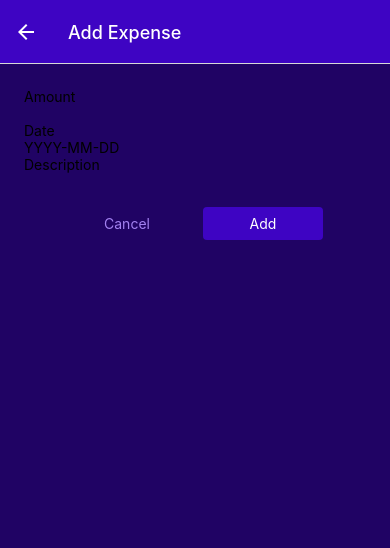
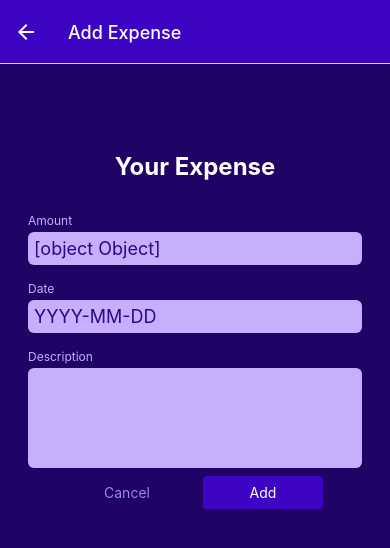
Before and after one commit to alikareem123/expense-tracker, a React Native app: screen /ManageExpense in a window 390 px wide. Shown: the top 548 px of the page. Built offline with nearby package versions, Linux system fonts and the light colour scheme.

Commit message:
styled the inputs

```diff
--- a/components/ManageExpense/ExpenseForm.js
+++ b/components/ManageExpense/ExpenseForm.js
@@ -1,18 +1,36 @@
-import { View } from "react-native";
+import { StyleSheet, Text, View } from "react-native";
 import Input from "./Input";
+import { useState } from "react";
 
 function ExpenseForm() {
-  function amountChangeHandler() {}
+  const [inputValues, setInputValues] = useState({
+    amount: "",
+    date: "",
+    description: "",
+  });
+  function inputChangeHandler(inputIdentifier, enteredValue) {
+    setInputValues((curInputValues) => {
+      return {
+        ...curInputValues,
+        [inputIdentifier]: enteredValue,
+      };
+    });
+  }
   return (
+    <View style={styles.form}>
+      <Text style={styles.title}>Your Expense</Text>
       <View>
         <Input
+          style={styles.rowInput}
           label="Amount"
           textInputConfig={{
             keyboardType: "decimal-pad",
-          onChangeText: amountChangeHandler,
+            onChangeText: inputChangeHandler,
+            value: inputValues,
           }}
         />
         <Input
+          style={styles.rowInput}
           label="Date"
           textInputConfig={{
             placeholder: "YYYY-MM-DD",
@@ -20,6 +38,7 @@
             onChangeText: () => {},
           }}
         />
+      </View>
       <Input
         label="Description"
         textInputConfig={{
@@ -32,3 +51,23 @@
   );
 }
 export default ExpenseForm;
+
+const styles = StyleSheet.create({
+  form: {
+    marginTop: 40,
+  },
+  title: {
+    fontSize: 24,
+    fontWeight: "bold",
+    color: "white",
+    marginVertical: 24,
+    textAlign: "center",
+  },
+  inputsRow: {
+    flexDirection: "row",
+    justifyContent: "space-between",
+  },
+  rowInput: {
+    flex: 1,
+  },
+});
--- a/components/ManageExpense/Input.js
+++ b/components/ManageExpense/Input.js
@@ -1,9 +1,41 @@
-import { TextInput, View, Text } from "react-native";
+import { TextInput, View, Text, StyleSheet } from "react-native";
+import { GlobalStyles } from "../../constants/style";
 
-function Input({label, textInputConfig}) {
-  return <View>
-    <Text>{label}</Text>
-    <TextInput {...textInputConfig}/>
-  </View>;
+function Input({ label,style, textInputConfig }) {
+  const inputStyles = [styles.input];
+
+  if (textInputConfig && textInputConfig.multiline) {
+    inputStyles.push(styles.inputMultiline);
+  }
+
+  return (
+    <View style={[styles.inputContainer, style]}>
+      <Text style={styles.label}>{label}</Text>
+      <TextInput {...textInputConfig} style={inputStyles} />
+    </View>
+  );
 }
 export default Input;
+
+const styles = StyleSheet.create({
+  inputContainer: {
+    marginHorizontal: 4,
+    marginVertical: 8,
+  },
+  label: {
+    fontSize: 12,
+    color: GlobalStyles.colors.primary100,
+    marginBottom: 4,
+  },
+  input: {
+    backgroundColor: GlobalStyles.colors.primary100,
+    color: GlobalStyles.colors.primary700,
+    padding: 6,
+    borderRadius: 6,
+    fontSize: 18,
+  },
+  inputMultiline: {
+    minHeight: 100,
+    textAlignVertical: "top",
+  },
+});
```
Lines whose indentation alone changed are shown as unchanged.
